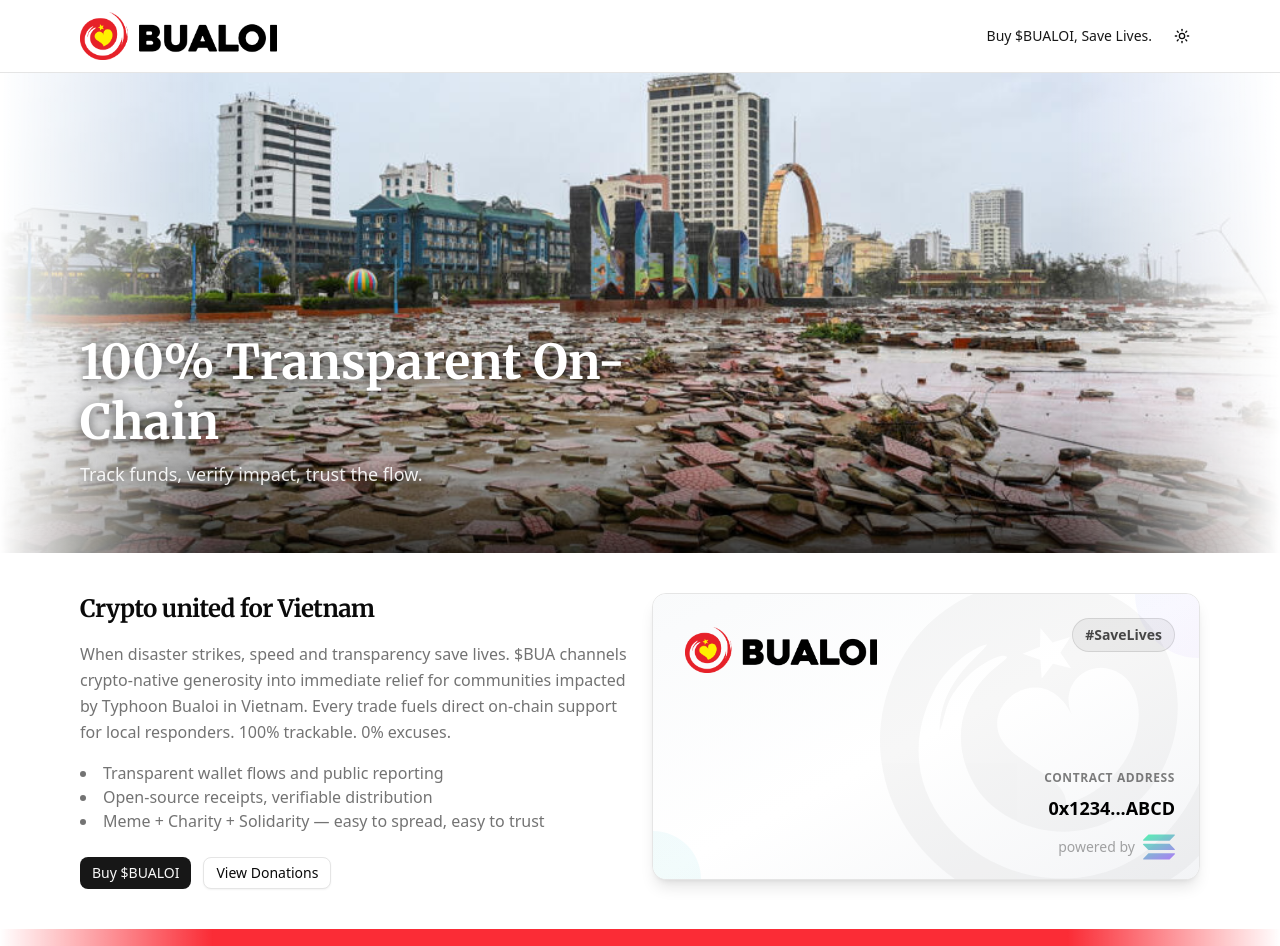
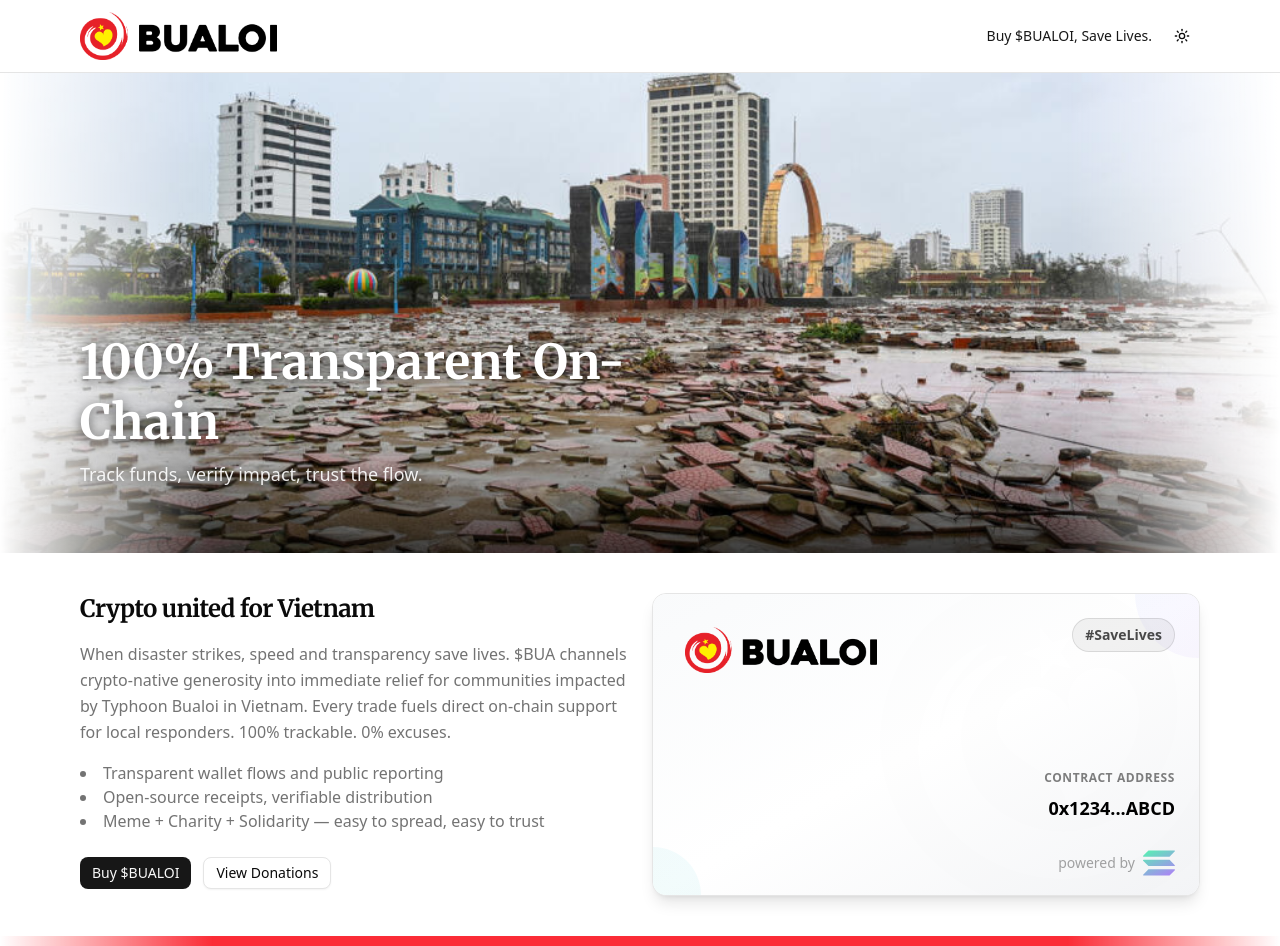
Before and after one commit to ahmadiharja/iolaub, a Next.js app: page / in a window 1280 px wide. Shown: the top 946 px of the page. Built offline with nearby package versions, Linux system fonts and the light colour scheme; no server answers; the database is empty.

Commit message:
Fix logovrl visibility in light theme and increase spacing between contract address and powered by

```diff
--- a/src/components/contract-card.tsx
+++ b/src/components/contract-card.tsx
@@ -86,7 +86,14 @@
           <img
             src="/assets/logovrl.svg"
             alt=""
-            className="w-full h-full object-contain transform translate-x-16 -translate-y-16"
+            className={`w-full h-full object-contain transform translate-x-16 -translate-y-16 ${
+              isDark ? 'opacity-5 group-hover:opacity-10' : 'opacity-10 group-hover:opacity-15'
+            }`}
+            style={{
+              filter: isDark
+                ? 'brightness(0) saturate(100%) invert(100%) sepia(0%) saturate(0%) hue-rotate(0deg) brightness(0.9) contrast(1.2)'
+                : 'brightness(0) saturate(100%) invert(60%) sepia(0%) saturate(0%) hue-rotate(0deg) brightness(0.8) contrast(0.8)'
+            }}
           />
         </div>
       </div>
@@ -111,7 +118,7 @@
         </div>
 
         {/* Contract Address Section - moved up */}
-        <div className="flex flex-col space-y-2 mb-8">
+        <div className="flex flex-col space-y-2 mb-12">
           <div className={`text-xs font-bold tracking-wider text-right ${
             isDark ? 'text-white/50' : 'text-black/50'
           }`}>
```
